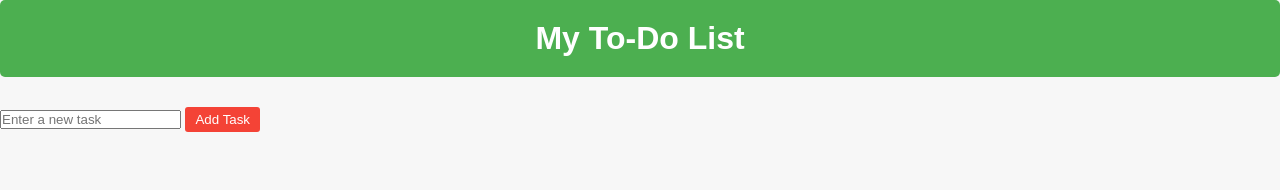
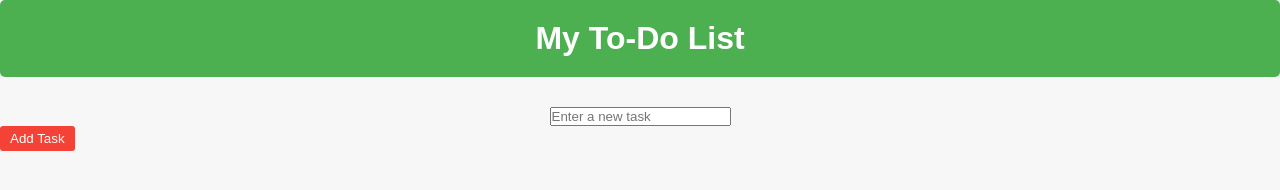
Before and after one commit to Tashifa25/todo-list, a plain HTML site: page index.html in a window 1280 px wide. Drawn offline with Linux system fonts and the light colour scheme.

Commit message:
Update index.html

```diff
--- a/index.html
+++ b/index.html
@@ -4,12 +4,13 @@
   <meta charset="UTF-8">
   <meta name="viewport" content="width=device-width, initial-scale=1.0">
   <title>To-Do List</title>
-  <link rel="stylesheet" href="style.css"> <!-- Make sure this is correct -->
+  <link rel="stylesheet" href="style.css">
 </head>
 <body>
   <div class="todo-container">
     <h1>My To-Do List</h1>
-    <input type="text" id="taskInput" placeholder="Enter a new task" />
+<center>
+    <input type="text" id="taskInput" placeholder="Enter a new task" /></center>
     <button onclick="addTask()">Add Task</button>
     <ul id="taskList"></ul>
   </div>
```
